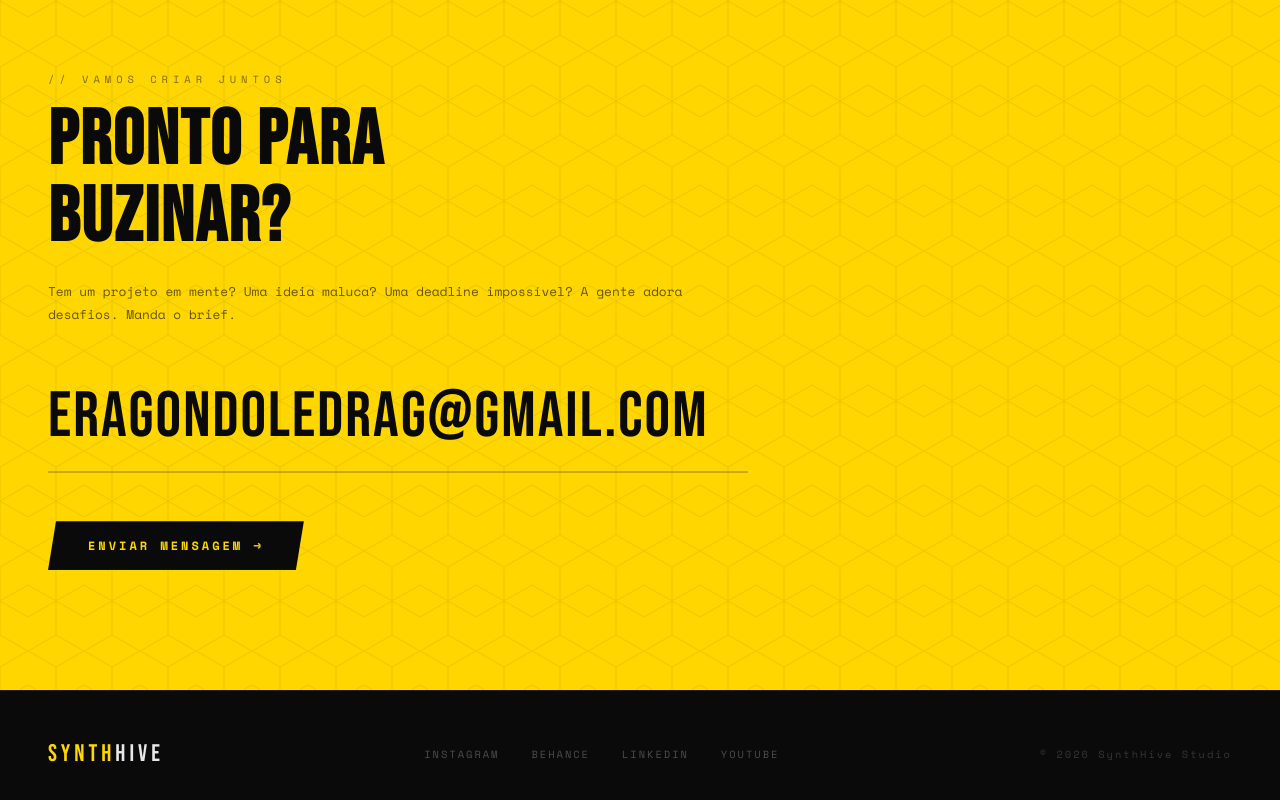
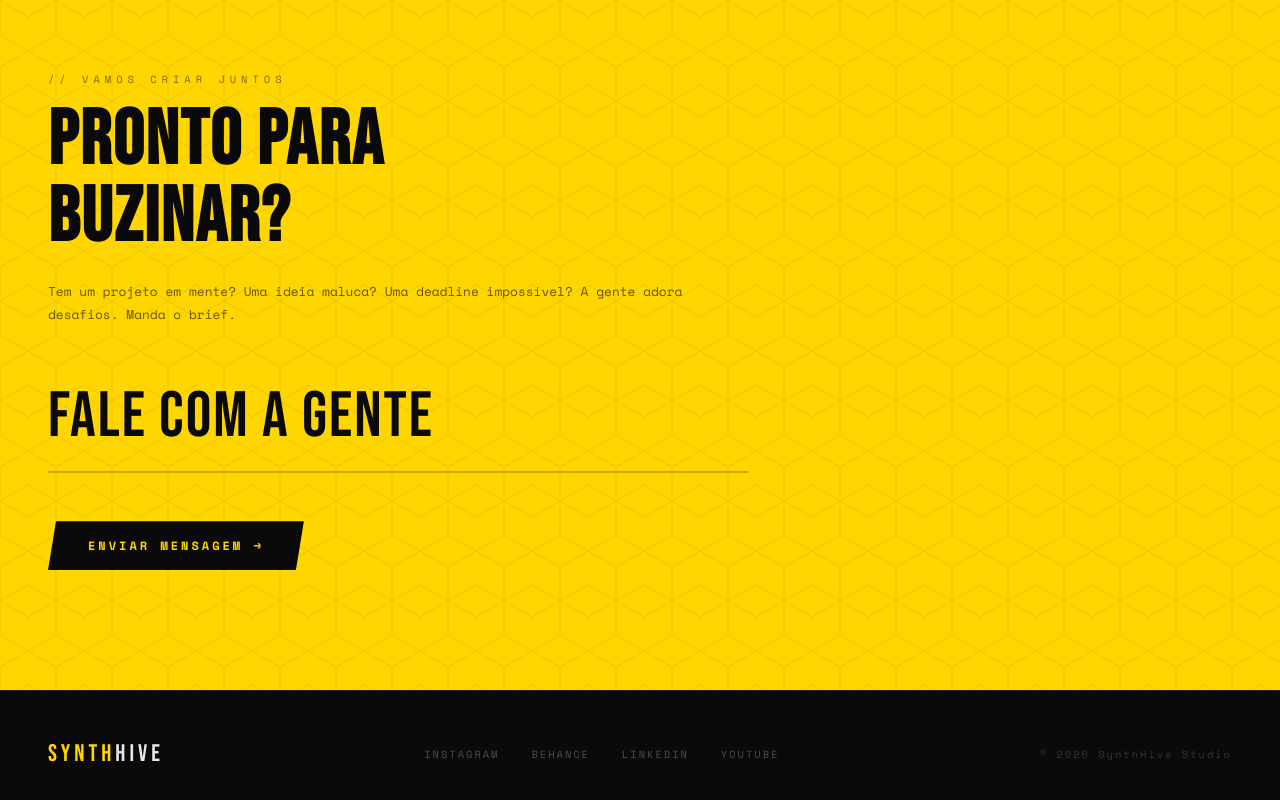
Before and after one commit to luanvictorsz/synthhive, a React (Vite) app: page / in a window 1280 px wide. Shown: the part 4121-4921 px from the top of the page. Built offline with nearby package versions, Linux system fonts and the light colour scheme.

Commit message:
fix: ajuste no email

```diff
--- a/src/components/Contact.jsx
+++ b/src/components/Contact.jsx
@@ -10,7 +10,7 @@ export default function Contact() {
           A gente adora desafios. Manda o brief.
         </p>
         <a href="mailto:eragondoledrag@gmail.com" style={styles.email}>
-          eragondoledrag@gmail.com
+          fale com a gente
         </a>
         <a href="mailto:eragondoledrag@gmail.com" style={styles.btn}>
           Enviar Mensagem →
```
